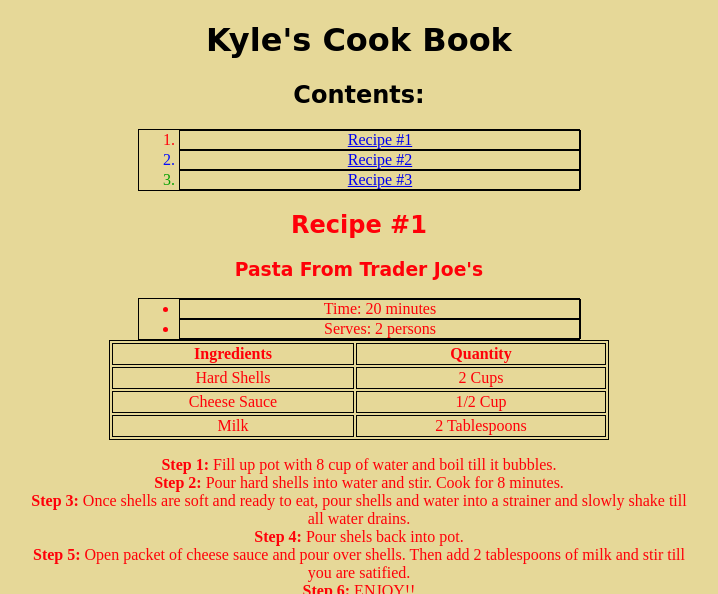
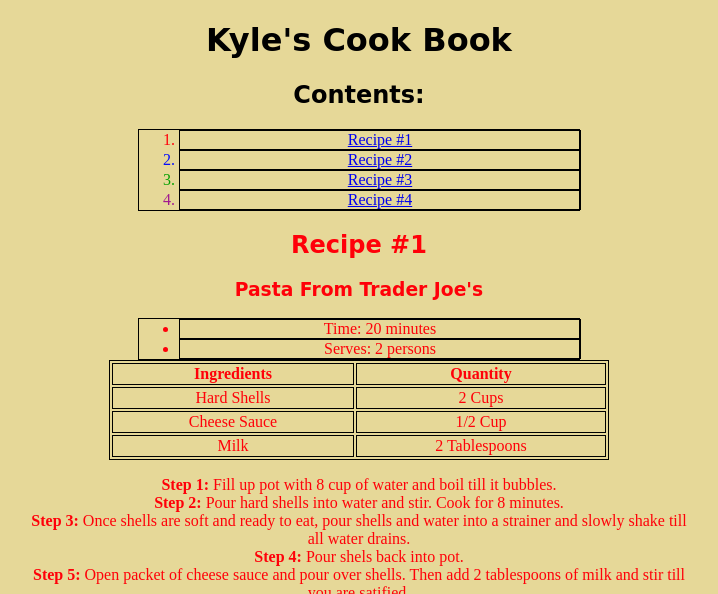
Before and after one commit to Jakehiltonn/jakehiltonn.github.io, a plain HTML site: page index.html in a window 1280 px wide. Shown: the top 594 px of the page, without its empty margins (281-999 px from the left). Drawn offline with Linux system fonts and the light colour scheme.

Commit message:
Update index.html

```diff
--- a/index.html
+++ b/index.html
@@ -32,8 +32,8 @@
 <ol>
     <li class="recipe-1"><a href="#recipe-1">Recipe #1</a></li>
     <li class="recipe-2"><a href="#recipe-2">Recipe #2</a></li>
-
     <li class="recipe-3"><a href="#recipe-3">Recipe #3</a></li>
+    <li class="recipe-4"><a href="#recipe-4">Recipe #4</a></li>
 </ol>
 
 <h2 id="recipe-1" class="recipe-1">Recipe #1</h2>
```
